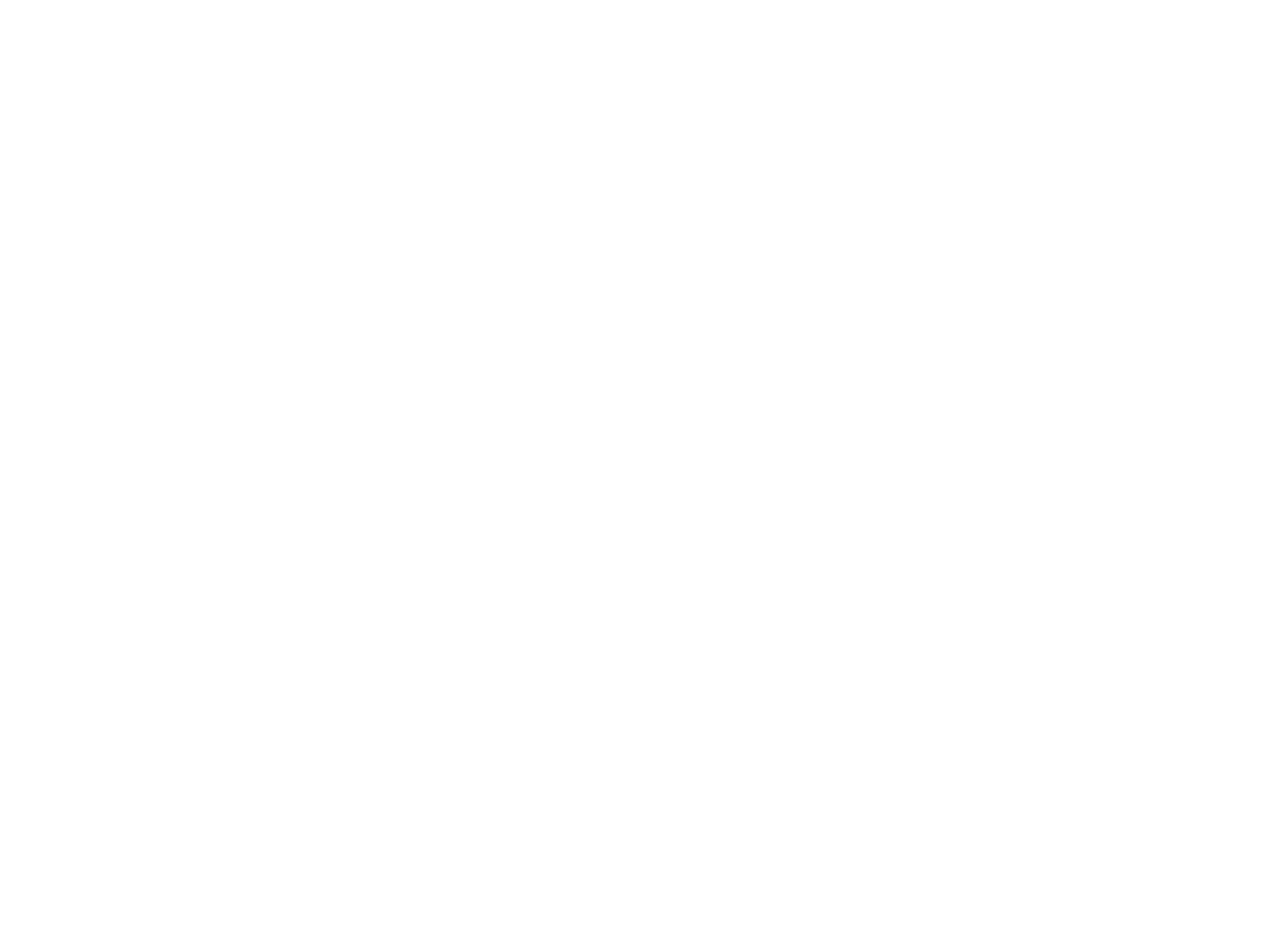
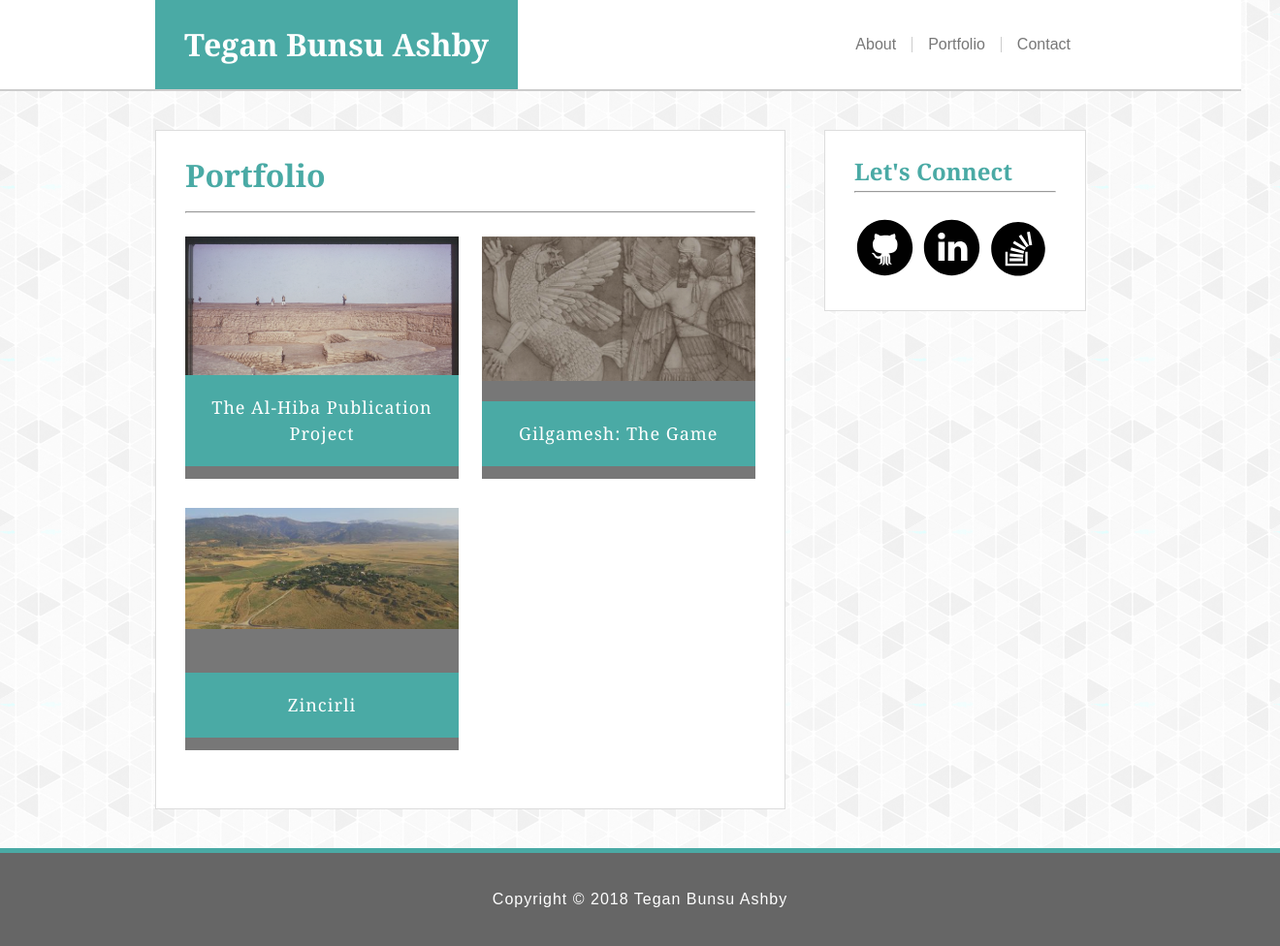
Before and after one commit to bunsushi/Basic-Portfolio, a plain HTML site: page portfolio.html in a window 1280 px wide. Shown: the whole page at 97% size, 1320 px wide, since content can reach past the window. Before the commit the page ends 800 px from the top, so only its background shows below. Drawn offline with Linux system fonts and the light colour scheme.

Commit message:
Finished contact and portfolio pages and added images

```diff
--- a/assets/css/style.css
+++ b/assets/css/style.css
@@ -0,0 +1,209 @@
+/* Main content styles */
+body {
+    color: #777777;
+    background-image: url("../images/gplaypattern.png");
+    font-family: 'Arial', 'Helvetica Neue', Helvetica, sans-serif;
+    display: block;
+}
+
+a {
+    text-decoration: none;
+}
+
+p {
+    display: block;
+    -webkit-margin-before: 1em;
+    -webkit-margin-after: 1em;
+    line-height: 1.5;
+    letter-spacing: 1px;
+    /* -webkit-margin-start: 0;
+    -webkit-margin-end: 0; */
+}
+
+h1, h2 {
+    font-family: 'Georgia', Times, 'Times New Roman', serif;
+    color: #4aaaa5;
+    font-weight: bold;
+    display: block;
+}
+
+h1 {
+    font-size: 2em;
+    -webkit-margin-after: 0.67em;
+    /* -webkit-margin-start: 0;
+    -webkit-margin-end: 0; */
+}
+
+h2 {
+    font-size: 1.5em;
+}
+
+hr {
+    -webkit-margin-after: 1.5em;
+}
+
+input {
+    display: block;
+    -webkit-margin-before: .5em;
+    /* -webkit-margin-after: .5em; */
+    /* -webkit-margin-start: 0;
+    -webkit-margin-end: 0; */
+}
+
+.button {
+    background-color: #4aaaa5;
+    border: none;
+    color: white;
+    padding: 15px 32px;
+    text-align: center;
+    text-decoration: none;
+    display: inline-block;
+    font-size: 16px;
+    margin: 4px 2px;
+    cursor: pointer;
+}
+
+/* Centers all content and restricts to 960px */
+
+.container {
+    max-width: 960px;
+    margin: 0 auto;
+    position: relative;
+}
+
+/* Main header styles; includes name logo and navigation */
+.header {
+    width: 100%;
+    background-color: #ffffff;
+    border-bottom: 2px solid #cccccc;
+    padding: 20px auto;
+    margin-bottom: 40px;
+}
+
+#logo {
+    float: left;
+    background-color: #4aaaa5;
+    color: white;
+    padding: 30px;
+    margin-bottom: 0;
+}
+
+.nav {
+    position: absolute;
+    top: 50%;
+    right: 0;
+    transform: translateY(-50%);
+}
+
+li {
+    display: inline;
+    float: right;
+    border-left: solid 1px #cccccc;
+}
+
+li:last-child {
+    border-left: none;
+}
+
+li a {
+    display: block;
+    text-align: center;
+    padding: 0 16px;
+    text-decoration: none;
+    color: #777777;
+}
+
+/* .nav::after {
+    content: "";
+    clear: both;
+    display: block;
+} */
+
+/* Styles for the main content section */
+.main-section {
+    width: 588px;
+    padding: 30px;
+    background-color: #ffffff;
+    float: left;
+    border: solid 1px #dddddd;
+}
+
+#avatar {
+    float: left;
+    margin-right: 20px;
+    padding: 10px;
+    border-radius: 50%
+}
+
+/* Styles for the sidebar */
+.sidebar {
+    width: 208px;
+    margin-left: 40px;
+    padding: 30px;
+    background-color: #ffffff;
+    float: left;
+    border: solid 1px #dddddd;
+}
+
+/* Clears floats for content container */
+.container::after {
+    content: "";
+    clear: both;
+    display: block;
+}
+
+/* Styles for Portfolio Cards */
+.card {
+    width: 48%;
+    height: 250px;
+    background-color: #777777;
+    margin-bottom: 30px;
+}
+
+.card-left {
+    position: relative;
+    float: left;
+}
+
+.card-right {
+    position: relative;
+    float: right;
+}
+
+.card img {
+    width: 100%;
+    height: auto;
+    opacity: .7;
+}
+
+.card img:hover {
+    opacity: 1;
+    cursor: pointer;
+}
+
+.title {
+    position: absolute;
+    bottom: -5px;
+    width: 242px;
+    padding: 20px;
+    color: white;
+    background-color: #4aaaa5;
+    text-align: center;
+    font-family: 'Georgia', Times, 'Times New Roman', serif;
+    font-size: 18px;
+    z-index: 1;
+}
+
+/* Styles for the footer */
+footer {
+    position: relative;
+    left: 0;
+    bottom: 0;
+    margin-top: 40px;
+    width: 100%;
+    background-color: #666666;
+    color: white;
+    text-align: center;
+    padding: 20px;
+    border-top: solid 5px #4aaaa5;
+}
--- a/contact.html
+++ b/contact.html
@@ -0,0 +1,76 @@
+<!DOCTYPE html>
+<html>
+
+<head>
+    <link rel="stylesheet" type="text/css" href="assets/css/reset.css">
+    <link rel="stylesheet" type="text/css" href="assets/css/style.css">
+    <title>Contact Tegan</title>
+</head>
+
+<body>
+    <div class="header">
+
+        <div class="container">
+            <!-- This is the navigation bar -->
+            <a href="index.html"><h1 id="logo">Tegan Bunsu Ashby</h1></a>
+            <nav class="nav">
+                <ul>
+                    <li>
+                        <a href="contact.html" target="_self">Contact</a>
+                    </li>
+                    <li>
+                        <a href="portfolio.html" target="_self">Portfolio</a>
+                    </li>
+                    <li>
+                        <a href="index.html" target="_self">About</a>
+                    </li>
+                </ul>
+            </nav>
+        </div>
+    </div>
+
+    <div class="row">
+    <div class="container">
+        <!-- This is the main content -->
+        <div class="main-section">
+            <h1>Contact</h1>
+            <hr>
+            <form action="mailto:tbunsu@gmail.com">
+                Name:
+                <br>
+                <input type="text" name="fullname" value="John Smith">
+                <br> Email:
+                <br>
+                <input type="email" name="email" value="example@gmail.com">
+                <br> Message:
+                <br>
+                <textarea cols="50" rows="10" name="message"></textarea>
+                <br>
+                <input type="submit" class="button" value="Submit">
+            </form>
+        </div>
+        <!-- This is the sidebar -->
+        <div class="sidebar">
+            <h2>Let's Connect</h2>
+            <hr>
+            <!-- Change the colors of these icons in Illustrator to match theme -->
+            <a href="http://www.github.com/bunsushi" alt="Github" target="_blank">
+                <img src="assets/images/githubLogo.svg" width="64px" />
+            </a>
+            <a href="http://www.linkedin.com" alt="LinkedIn" target="_blank">
+                <img src="assets/images/linkedinLogo.svg" width="64px" />
+            </a>
+            <a href="http://www.stackoverflow.com" alt="Stack Overflow" target="_blank">
+                <img src="assets/images/stackoverflowLogo.svg" width="64px" />
+            </a>
+        </div>
+    </div>
+</div>
+
+    <!-- This is the footer -->
+    <footer>
+        <p>Copyright &copy; 2018 Tegan Bunsu Ashby</p>
+    </footer>
+</body>
+
+</html>
--- a/portfolio.html
+++ b/portfolio.html
@@ -0,0 +1,77 @@
+<!DOCTYPE html>
+<html>
+
+<head>
+    <link rel="stylesheet" type="text/css" href="assets/css/reset.css">
+    <link rel="stylesheet" type="text/css" href="assets/css/style.css">
+    <title>Portfolio - Tegan Bunsu Ashby</title>
+</head>
+
+<body>
+    <div class="header">
+
+        <div class="container">
+            <!-- This is the navigation bar -->
+            <a href="index.html"><h1 id="logo">Tegan Bunsu Ashby</h1></a>
+            <nav class="nav">
+                <ul>
+                    <li>
+                        <a href="contact.html" target="_self">Contact</a>
+                    </li>
+                    <li>
+                        <a href="portfolio.html" target="_self">Portfolio</a>
+                    </li>
+                    <li>
+                        <a href="index.html" target="_self">About</a>
+                    </li>
+                </ul>
+            </nav>
+        </div>
+    </div>
+
+    <div class="container">
+        <!-- This is the main content -->
+        <div class="main-section">
+            <h1>Portfolio</h1>
+            <hr>
+            <div class="row">
+            <div class="card card-left">
+                <img src="assets/images/alhiba.jpg" alt="The Al-Hiba Publication Project">
+                <p class="title">The Al-Hiba Publication Project</p>
+            </div>
+
+            <div class="card card-right">
+                <img src="assets/images/gilgamesh.jpg" alt="Gilgamesh: The Game">
+                <p class="title">Gilgamesh: The Game</p>
+            </div>
+
+            <div class="card card-left">
+                <img src="assets/images/zincirli.jpg" alt="Zincirli">
+                <p class="title">Zincirli</p>
+            </div>
+            </div>
+        </div>
+        <!-- This is the sidebar -->
+        <div class="sidebar">
+            <h2>Let's Connect</h2>
+            <hr>
+            <!-- Change the colors of these icons in Illustrator to match theme -->
+            <a href="http://www.github.com/bunsushi" alt="Github" target="_blank">
+                <img src="assets/images/githubLogo.svg" width="64px" />
+            </a>
+            <a href="http://www.linkedin.com" alt="LinkedIn" target="_blank">
+                <img src="assets/images/linkedinLogo.svg" width="64px" />
+            </a>
+            <a href="http://www.stackoverflow.com" alt="Stack Overflow" target="_blank">
+                <img src="assets/images/stackoverflowLogo.svg" width="64px" />
+            </a>
+        </div>
+    </div>
+
+    <!-- This is the footer -->
+    <footer>
+        <p>Copyright &copy; 2018 Tegan Bunsu Ashby</p>
+    </footer>
+</body>
+
+</html>
```
Also changed, not shown: index.html (+48 -12 lines), assets/images/alhiba.jpg (added), assets/images/gilgamesh.jpg (added), assets/images/gplaypattern.png (added), assets/images/gplaypattern/gplaypattern_@2X.png (added), assets/images/gplaypattern/readme.txt (added), assets/images/ignasi_pattern_s.png (added), assets/images/zincirli.jpg (added), 2 other files.
